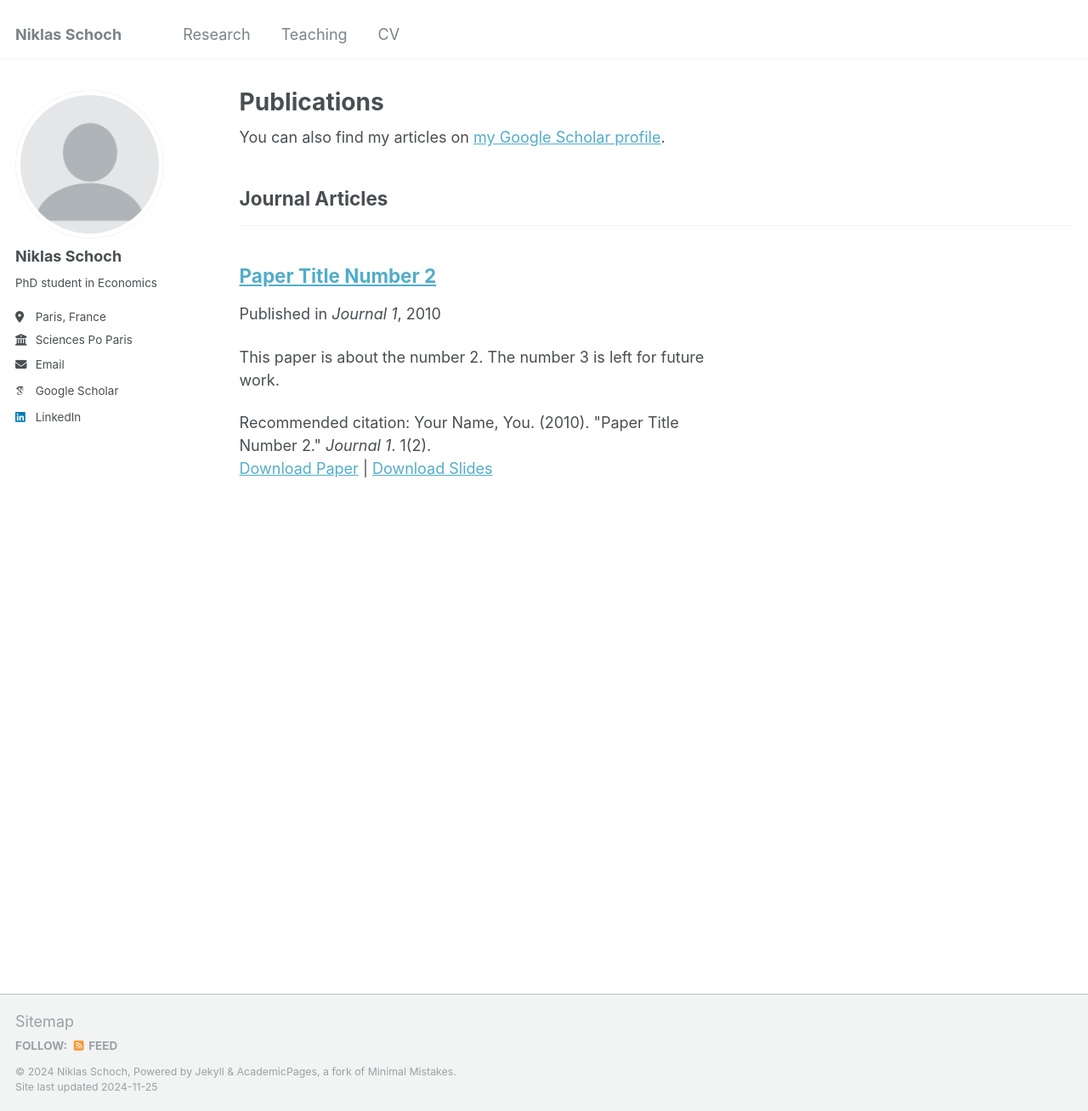
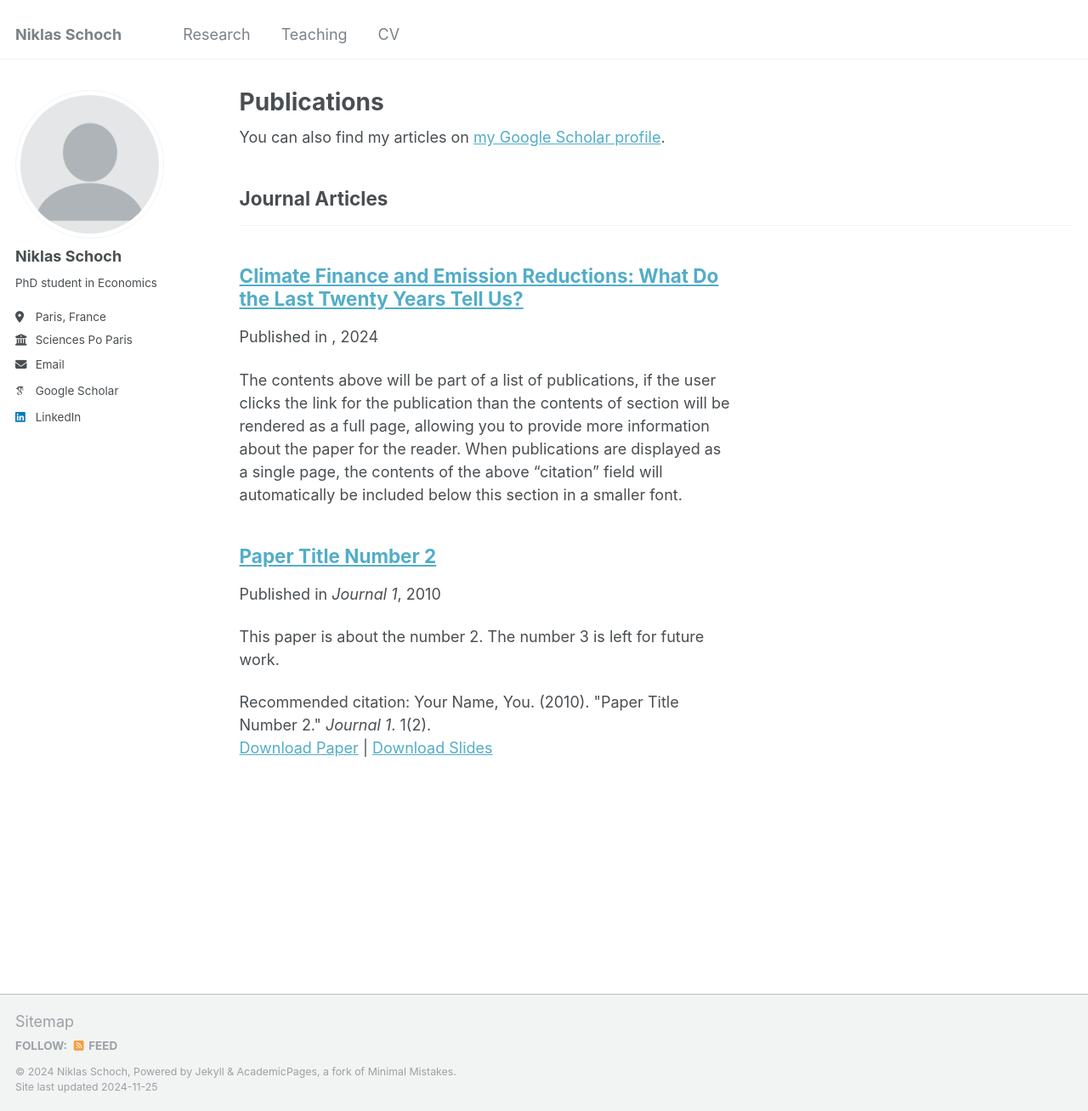
Before and after one commit to niklasschoch/niklasschoch.github.io, a Jekyll site: the page built from _pages/publications.html, in a window 1280 px wide and 1308 px high. Shown: the whole window at 85% size. Built offline with Jekyll 4.4.1, drawn with Linux system fonts in a browser that asks for light colours; some web fonts are replaced; a file with an impossible date is left out; part of the change alters nothing that is shown.

Commit message:
Update Finance.md

```diff
--- a/_publications/Finance.md
+++ b/_publications/Finance.md
@@ -3,11 +3,7 @@ title: "Climate Finance and Emission Reductions: What Do the Last Twenty Years T
 collection: publications
 category: manuscripts
 permalink: /publication/Finance
-excerpt: 'We examine'
-date: 2021-18-03
-venue: 'ZEW Discussion Paper'
-paperurl: 'https://www.zew.de/en/publications/climate-finance-and-emission-reductions-what-do-the-last-twenty-years-tell-us-1'
-citation: 'Gavard, Claire and Schoch, Niklas. (2021). &quot;Climate Finance and Emissions Reeductions.&quot; <i>ZEW Discussion Paper</i>..'
+
 ---
 
 The contents above will be part of a list of publications, if the user clicks the link for the publication than the contents of section will be rendered as a full page, allowing you to provide more information about the paper for the reader. When publications are displayed as a single page, the contents of the above "citation" field will automatically be included below this section in a smaller font.
```
